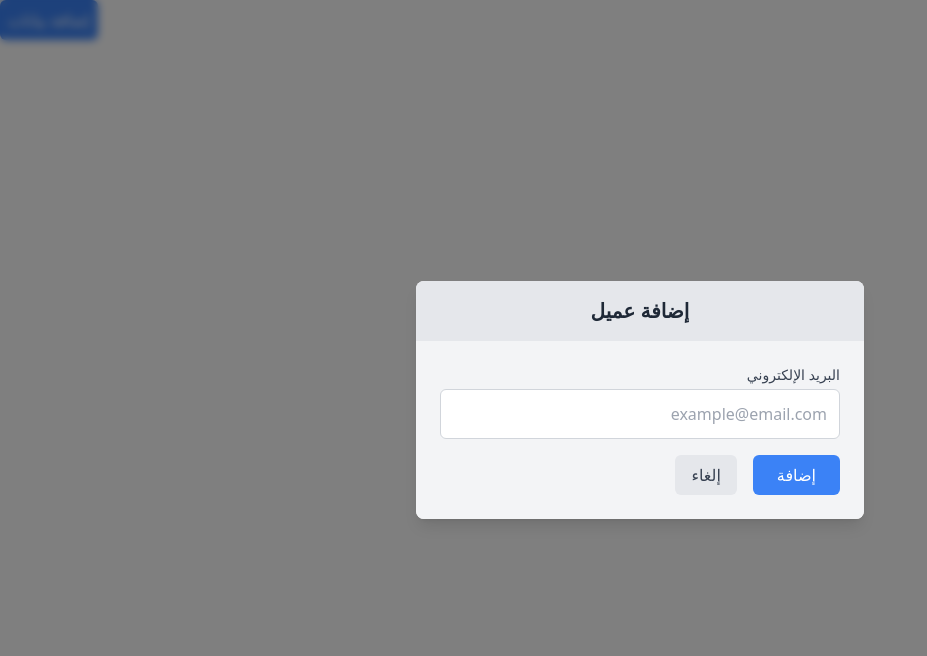
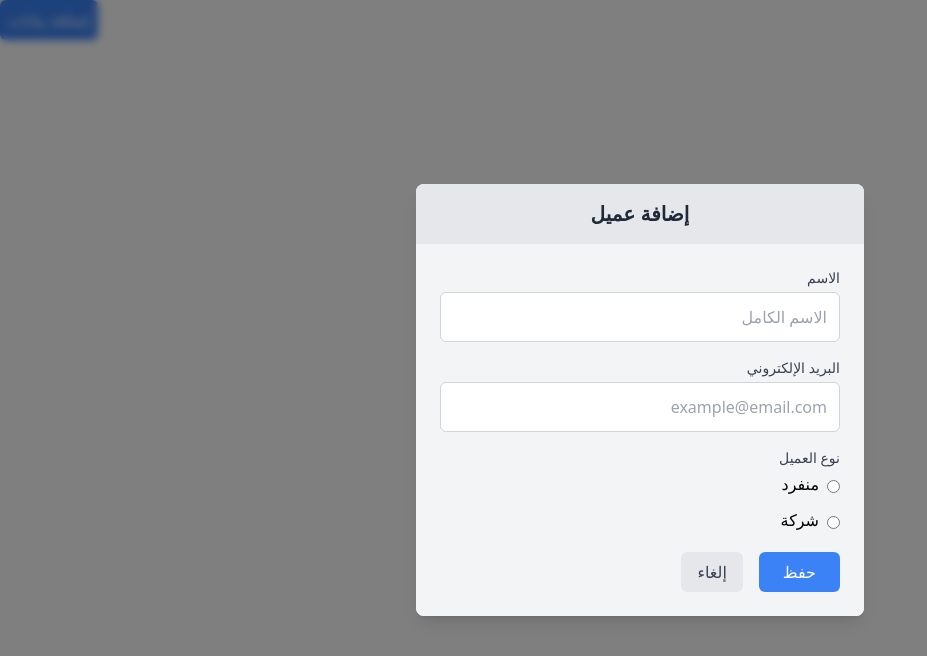
Before and after one commit to U-Apps/CMAS-Frontend, a React (Vite) app: page / in a window 1280 px wide. Both pictures are taken after a click on the button "إضافة بيانات". Shown: the top 656 px of the page, without its empty margins (0-927 px from the left). Built offline with nearby package versions, Linux system fonts and the light colour scheme.

Commit message:
Refactor Zustand store and implement client form with adding and updating

```diff
--- a/src/App.jsx
+++ b/src/App.jsx
@@ -1,23 +1,22 @@
 import { addClientSchema } from './validations/client';
-import ReusableFormModal from './components/ui/ReusableFormModal';
 import useStore from './store';
+import FormClient from './components/client/FormClient';
 
 export default function App() {
-  const { isOpen, openForm, closeForm } = useStore();
-
+  const { addClient, openAddFormClient, closeAddFormClient } = useStore();
   return (
     <>
       <div className="relative">
         <button
-          onClick={openForm}
+          onClick={openAddFormClient}
           className="bg-blue-500 text-white p-2 rounded-md"
         >
           إضافة بيانات
         </button>
 
-        <ReusableFormModal
-          isOpen={isOpen}
-          closeForm={closeForm}
+        <FormClient
+          isOpen={addClient}
+          closeForm={closeAddFormClient}
           schema={addClientSchema}
           title="إضافة عميل"
         />
--- a/src/components/ui/FieldInput.jsx
+++ b/src/components/FieldInput.jsx
@@ -2,6 +2,7 @@
 const FieldInput = ({
   id,
   label,
+  value,
   type = 'text',
   register,
   errors,
@@ -18,6 +19,7 @@ const FieldInput = ({
       id={id}
       name={id}
       type={type}
+      value={value}
       {...register(id)}
       className="w-full p-3 border border-gray-300 rounded-md focus:ring-blue-500 focus:border-blue-500 text-right"
       placeholder={placeholder}
--- /dev/null
+++ b/src/components/FieldRadio.jsx
@@ -0,0 +1,26 @@
+/* eslint-disable react/prop-types */
+const FieldRadio = ({ label, options, register, errors, name, value }) => (
+  <fieldset className="mb-4 text-right">
+    <legend className="block text-sm font-medium text-gray-700 mb-1">
+      {label}
+    </legend>
+    <div className="flex flex-col space-y-2">
+      {options.map((option, idx) => (
+        <label key={idx} className="flex items-center justify-end gap-2">
+          <span className="mb-1">{option}</span>
+          <input
+            type="radio"
+            value={option}
+            {...register(name)}
+            defaultChecked={value === option}
+          />
+        </label>
+      ))}
+      {errors[name] && (
+        <p className="mt-2 text-sm text-red-600">{errors[name]?.message}</p>
+      )}
+    </div>
+  </fieldset>
+);
+
+export default FieldRadio;
--- /dev/null
+++ b/src/components/client/FormClient.jsx
@@ -0,0 +1,102 @@
+/* eslint-disable react/prop-types */
+import { useForm } from 'react-hook-form';
+import { zodResolver } from '@hookform/resolvers/zod';
+import { toast } from 'sonner';
+import { FaSpinner } from 'react-icons/fa';
+import { useState } from 'react';
+import FieldInput from '../FieldInput';
+import FieldRadio from '../FieldRadio';
+
+const FormClient = ({ isOpen, closeForm, schema, title }) => {
+  const {
+    register,
+    handleSubmit,
+    formState: { errors },
+  } = useForm({
+    resolver: zodResolver(schema),
+  });
+
+  const [loading, setLoading] = useState(false);
+
+  const onSubmit = (data) => {
+    setLoading(true);
+    try {
+      console.log(data);
+    } catch (error) {
+      console.log(error);
+      toast.error(error?.response?.data?.message || error.message);
+    } finally {
+      setLoading(false);
+    }
+  };
+
+  return (
+    <>
+      {isOpen && (
+        <>
+          <div className="fixed inset-0 bg-black bg-opacity-50 backdrop-blur-sm z-20"></div>
+
+          <div className="fixed inset-0 flex items-center justify-center z-30">
+            <div className="bg-white rounded-lg shadow-lg w-full max-w-md">
+              <div className="bg-gray-200 p-4 rounded-t-lg">
+                <h2 className="text-xl font-bold text-gray-800 text-center">
+                  {title}
+                </h2>
+              </div>
+              <div className="p-6 bg-gray-100 rounded-b-lg">
+                <form onSubmit={handleSubmit(onSubmit)}>
+                  <FieldInput
+                    id="name"
+                    label="الاسم"
+                    type="text"
+                    register={register}
+                    errors={errors}
+                    placeholder="الاسم الكامل"
+                  />
+                  <FieldInput
+                    id="email"
+                    label="البريد الإلكتروني"
+                    type="email"
+                    register={register}
+                    errors={errors}
+                    placeholder="example@email.com"
+                  />
+                  <FieldRadio
+                    name="customerType"
+                    label="نوع العميل"
+                    options={['منفرد', 'شركة']}
+                    register={register}
+                    errors={errors}
+                  />
+
+                  <div className="flex justify-end space-x-4">
+                    <button
+                      type="button"
+                      onClick={closeForm}
+                      className="text-gray-700 bg-gray-200 px-4 py-2 rounded-md hover:bg-gray-300 transition"
+                      hidden={loading}
+                    >
+                      إلغاء
+                    </button>
+                    <button
+                      type="submit"
+                      className="bg-blue-500 text-white px-6 py-2 rounded-md hover:bg-blue-600 transition"
+                    >
+                      {loading ? (
+                        <FaSpinner className="animate-spin" size={26} />
+                      ) : (
+                        'حفظ'
+                      )}
+                    </button>
+                  </div>
+                </form>
+              </div>
+            </div>
+          </div>
+        </>
+      )}
+    </>
+  );
+};
+
+export default FormClient;
--- a/src/components/ui/ReusableFormModal.jsx
+++ b/src/components/client/UpdateClient.jsx
@@ -4,9 +4,10 @@ import { zodResolver } from '@hookform/resolvers/zod';
 import { toast } from 'sonner';
 import { FaSpinner } from 'react-icons/fa';
 import { useState } from 'react';
-import FieldInput from './FieldInput';
+import FieldInput from '../FieldInput';
+import FieldRadio from '../FieldRadio';
 
-const ReusableFormModal = ({ isOpen, closeForm, schema, title }) => {
+const FormClient = ({ isOpen, closeForm, schema, title, value }) => {
   const {
     register,
     handleSubmit,
@@ -45,12 +46,30 @@ const ReusableFormModal = ({ isOpen, closeForm, schema, title }) => {
               <div className="p-6 bg-gray-100 rounded-b-lg">
                 <form onSubmit={handleSubmit(onSubmit)}>
                   <FieldInput
+                    id="name"
+                    label="الاسم"
+                    type="text"
+                    register={register}
+                    errors={errors}
+                    placeholder="الاسم الكامل"
+                    value={value.name}
+                  />
+                  <FieldInput
                     id="email"
                     label="البريد الإلكتروني"
                     type="email"
                     register={register}
                     errors={errors}
                     placeholder="example@email.com"
+                    value={value.number}
+                  />
+                  <FieldRadio
+                    name="customerType"
+                    label="نوع العميل"
+                    options={['منفرد', 'شركة']}
+                    register={register}
+                    errors={errors}
+                    value={value.clientType}
                   />
 
                   <div className="flex justify-end space-x-4">
@@ -69,7 +88,7 @@ const ReusableFormModal = ({ isOpen, closeForm, schema, title }) => {
                       {loading ? (
                         <FaSpinner className="animate-spin" size={26} />
                       ) : (
-                        'إضافة'
+                        'حفظ'
                       )}
                     </button>
                   </div>
@@ -83,4 +102,4 @@ const ReusableFormModal = ({ isOpen, closeForm, schema, title }) => {
   );
 };
 
-export default ReusableFormModal;
+export default FormClient;
--- a/src/components/ui/FieldRadio.jsx
+++ /dev/null
@@ -1,21 +0,0 @@
-/* eslint-disable react/prop-types */
-const FieldRadio = ({ label, options, register, errors, name }) => (
-  <fieldset className="mb-4 text-right">
-    <legend className="block text-sm font-medium text-gray-700 mb-1 text-right">
-      {label}
-    </legend>
-    <div className="flex flex-col space-y-2">
-      {options.map((option, idx) => (
-        <label key={idx}>
-          <input type="radio" value={option} {...register(name)} />
-          <span>{option}</span>
-        </label>
-      ))}
-      {errors[name] && (
-        <p className="mt-2 text-sm text-red-600">{errors[name]?.message}</p>
-      )}
-    </div>
-  </fieldset>
-);
-
-export default FieldRadio;
--- /dev/null
+++ b/src/store/client-slice.js
@@ -0,0 +1,11 @@
+const createClientSlice = (set) => ({
+  addClient: false,
+  updateClient: false,
+
+  openUpdateFormClient: () => set({ updateClient: true }),
+  closeUpdateFormClient: () => set({ updateClient: false }),
+  openAddFormClient: () => set({ addClient: true }),
+  closeAddFormClient: () => set({ addClient: false }),
+});
+
+export default createClientSlice;
--- a/src/store/index.js
+++ b/src/store/index.js
@@ -1,9 +1,8 @@
 import { create } from 'zustand';
+import createClientSlice from './client-slice';
 
-const useStore = create((set) => ({
-  isOpen: false,
-  openForm: () => set({ isOpen: true }),
-  closeForm: () => set({ isOpen: false }),
+const useStore = create((...a) => ({
+  ...createClientSlice(...a),
 }));
 
 export default useStore;
```
Also changed, not shown: src/pages/client/detaileClients/ClientDetails.jsx (+74 -25 lines).
